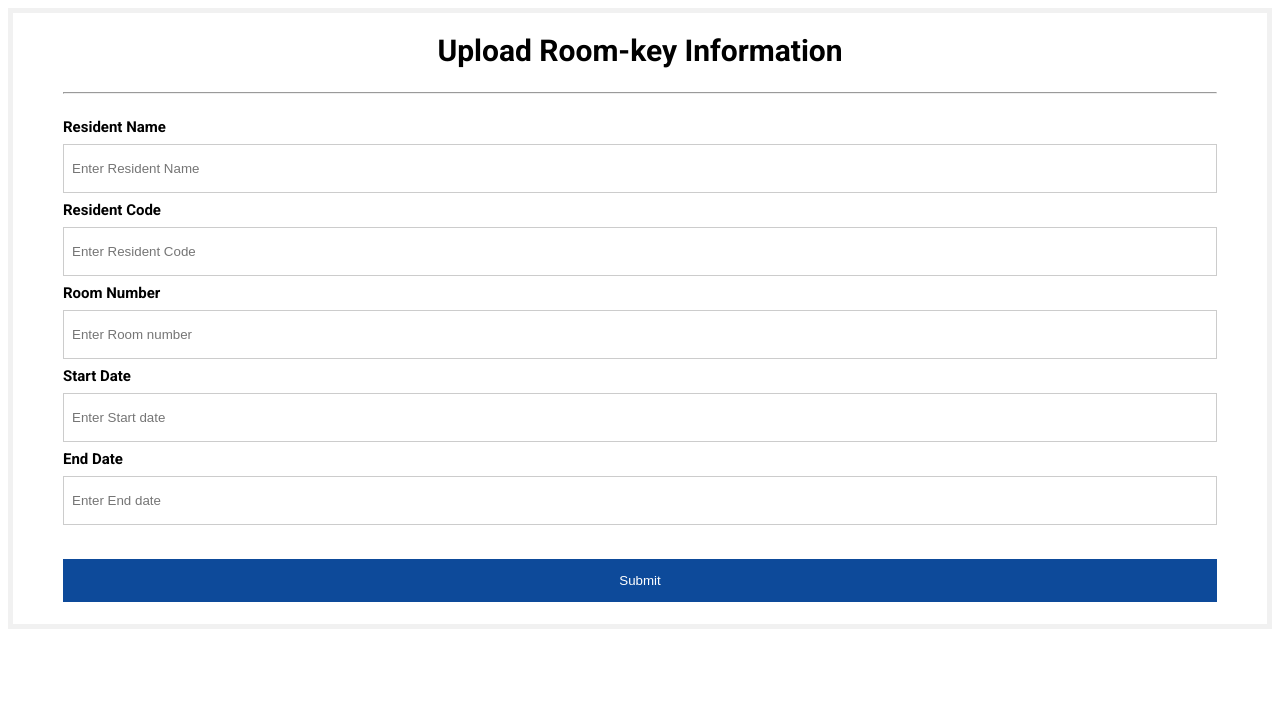
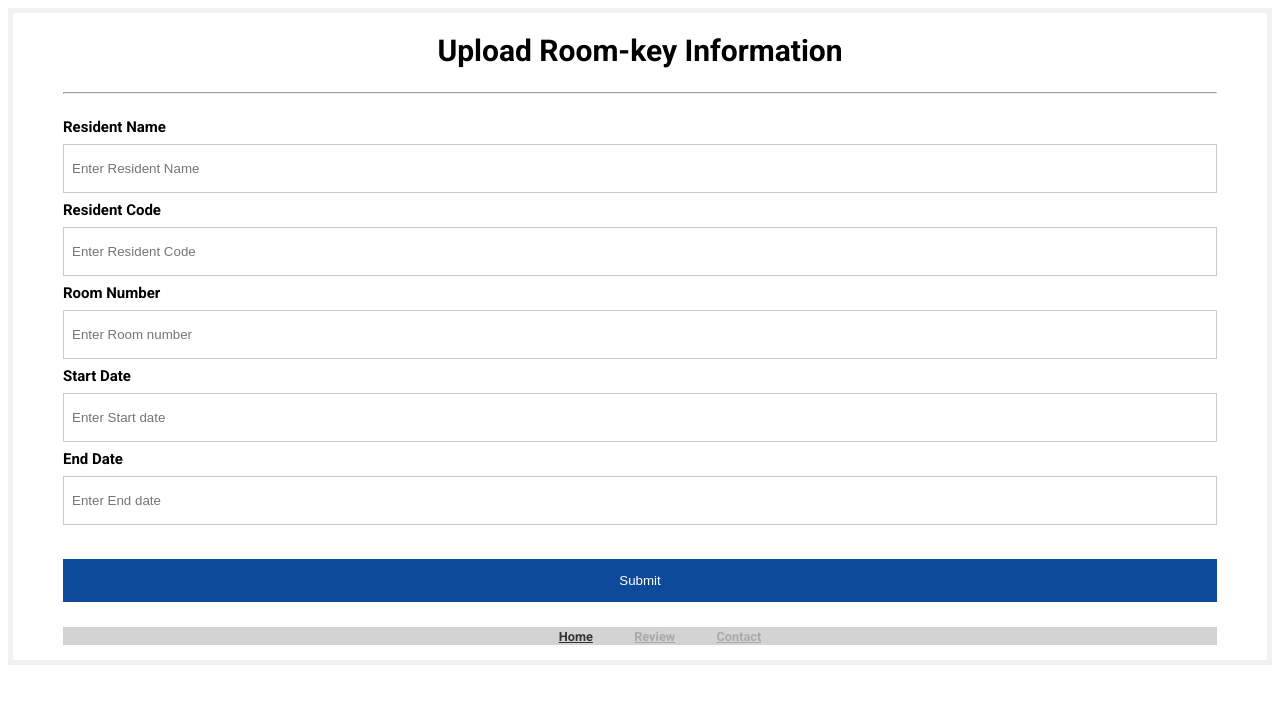
Before and after one commit to HoningJade/KeyWorld, a Django app: page /residentUpdate/ in a window 1280 px wide. Shown: the top 726 px of the page. Run offline with Django 4.2, Linux system fonts and the light colour scheme.

Commit message:
update residentUpdate page

```diff
--- a/back-end/app/templates/residentUpdate.html
+++ b/back-end/app/templates/residentUpdate.html
@@ -57,10 +57,80 @@
         float: none;
         }
       }
+
+      /*Navigation*/
+      nav h1 {
+      float: left;
+      padding: 0 0.25em 0 0;
+      font-size: 4.5em;
+      text-transform: uppercase;
+      }
+      nav h1 a {
+          color: #0d4a9a;
+      }
+      .nav-ul {
+          display: flex;
+      }
+      header li {
+          width: 20%;
+      }
+      header li:not(:first-child) {
+          margin-left: 15%;
+      }
+      header .nav-ul a {
+          display: block;
+          padding: 3em 0.5em;
+          font-size: 1.5em;
+          text-align: center;
+          text-transform: uppercase;
+          color: #333;
+      }
+      header .nav-ul a:focus, header .nav-ul a:hover {
+          color: #0d4a9a;
+      }
+      header .nav-ul a:active {
+          color: #0f55b2;
+      }
+      /*header li:first-child a {
+          background: #0d4a9a;
+          color: #fff;
+      }*/
+      header li:first-child a:hover {
+          color: #fff;
+      }
+      /*Footer*/
+      footer {
+            padding: 0em 0;
+            width: 100%;
+            text-align: center;
+            background: #d3d3d3;
+      }
+      footer .nav-ul {
+          justify-content: center;
+          margin-bottom: 1em;
+      }
+      footer li:not(:first-child) {
+          margin-left: 2.75em;
+      }
+      footer li:first-child a {
+          color: #333;
+      }
+      footer a {
+          font-size: 0.85em;
+          font-weight: bold;
+          color: #a9a9a9;
+      }
+      footer a:focus, footer a:hover {
+          color: #333;
+      }
+      .copy {
+          font-size: 0.85em;
+      }
     </style>
   </head>
   <body>
-    <form action="/action_page.php">
+    <form action="" method="POST">
+      {% csrf_token %}
       <h1>Upload Room-key Information</h1>
       <div class="formcontainer">
       <hr/>
@@ -78,5 +148,15 @@
       </div>
       <button type="submit">Submit</button>
     </form>
+
+    <footer>
+      <nav role="navigation">
+        <ul class="nav-ul" style="list-style: none;">
+          <li><a href="/">Home</a></li>
+          <li><a href="#">Review</a></li>
+          <li><a href="#">Contact</a></li>
+        </ul>
+      </nav>
+    </footer>
   </body>
 </html>
```
